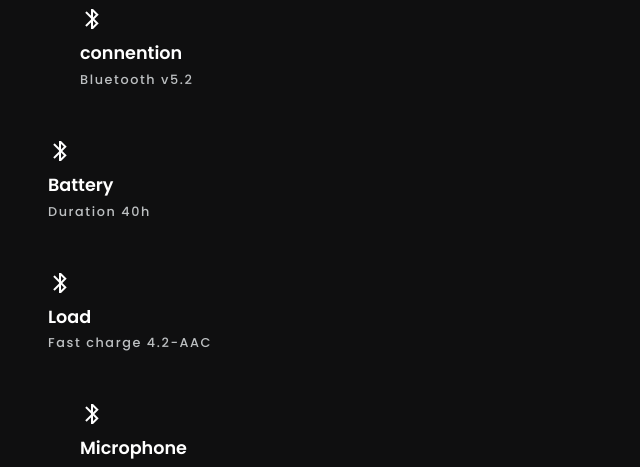
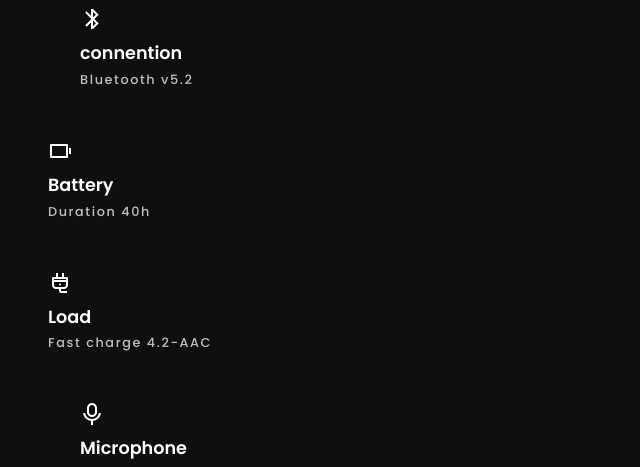
Before and after one commit to sajjad-khedmati/landing-page-cloned-from-bedimcode, a plain HTML site: page index.html in a window 1280 px wide. Shown: the part 960-1427 px from the top of the page, 0-640 px from the left. Drawn offline with nearby package versions, Linux system fonts and the light colour scheme.

Commit message:
specs icons added to the option items (This was forgotten) :)

```diff
--- a/index.html
+++ b/index.html
@@ -109,7 +109,7 @@
                     </div>
 
                     <div class="option__item">
-                        <div class="optin__icon"><i class="ri-bluetooth-line"></i></div>
+                        <div class="optin__icon"><i class="ri-battery-line"></i></div>
                         <div class="option__content">
                             <h4 class="option__title">Battery</h4>
                             <h6 class="option__subtitle">Duration 40h</h6>
@@ -117,7 +117,7 @@
                     </div>
 
                     <div class="option__item">
-                        <div class="optin__icon"><i class="ri-bluetooth-line"></i></div>
+                        <div class="optin__icon"><i class="ri-plug-line"></i></div>
                         <div class="option__content">
                             <h4 class="option__title">Load</h4>
                             <h6 class="option__subtitle">Fast charge 4.2-AAC</h6>
@@ -125,7 +125,7 @@
                     </div>
 
                     <div class="option__item">
-                        <div class="optin__icon"><i class="ri-bluetooth-line"></i></div>
+                        <div class="optin__icon"><i class="ri-mic-line"></i></div>
                         <div class="option__content">
                             <h4 class="option__title">Microphone</h4>
                             <h6 class="option__subtitle">Supports Apple Siri
```
